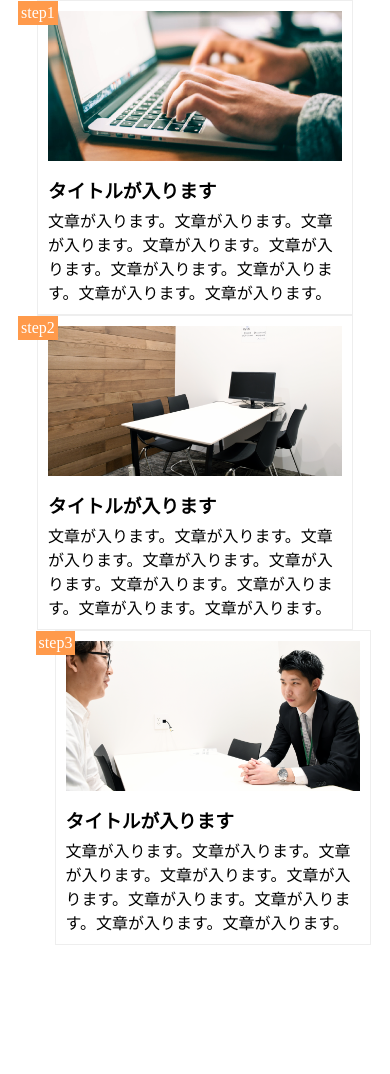
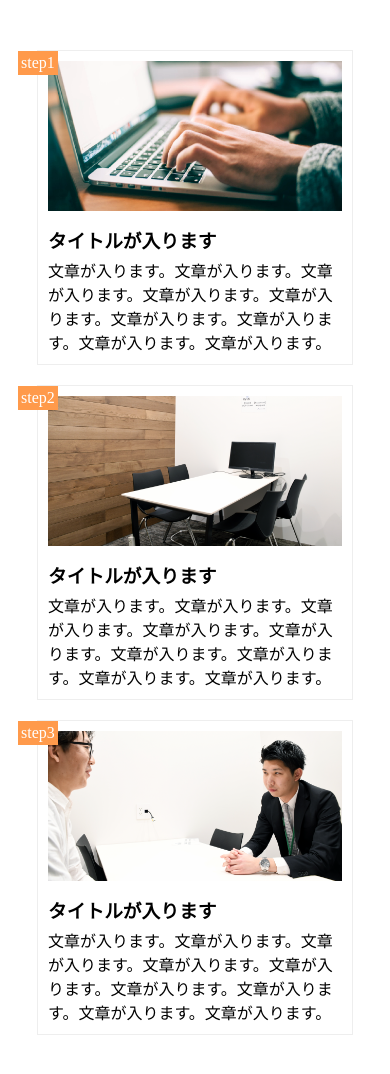
Before and after one commit to shizukaota/kadai9, a plain HTML site: page index.html in a window 390 px wide. Before the commit the page ends 945 px from the top, so only its background shows below. Drawn offline with Linux system fonts and the light colour scheme.

Commit message:
右寄りの画像を修正

```diff
--- a/style.css
+++ b/style.css
@@ -17,28 +17,10 @@ main{
   margin: 50px auto;
 }
 
-.step-box1{
+.step-box{
   float: left;
   width: 300px;
   margin-right: 30px;
-    padding: 10px;
-    position: relative;
-    border: 1px solid #eee;
-　}
-
-.step-box2{
-  float: left;
-    width: 300px;
-    margin-right: 30px;
-    padding: 10px;
-    position: relative;
-    border: 1px solid #eee;
-}
-
-
-.step-box3{
-  float: left;
-    width: 300px;
   padding: 10px;
   position: relative;
   border: 1px solid #eee;
@@ -98,6 +80,17 @@ main{
     width: 90%;
     margin: 0 auto;
     border: 1px solid #eee;
+    margin-top: 20px;
+    margin-bottom: 20px;
+ }
+  .step-box:first-child{
+   margin-top: 50px;
  }
 
+ .step-box:last-child{
+   margin-right: auto;
+   margin-bottom: 50px;
 }
+
+
+}
```
Lines whose indentation alone changed are shown as unchanged.
